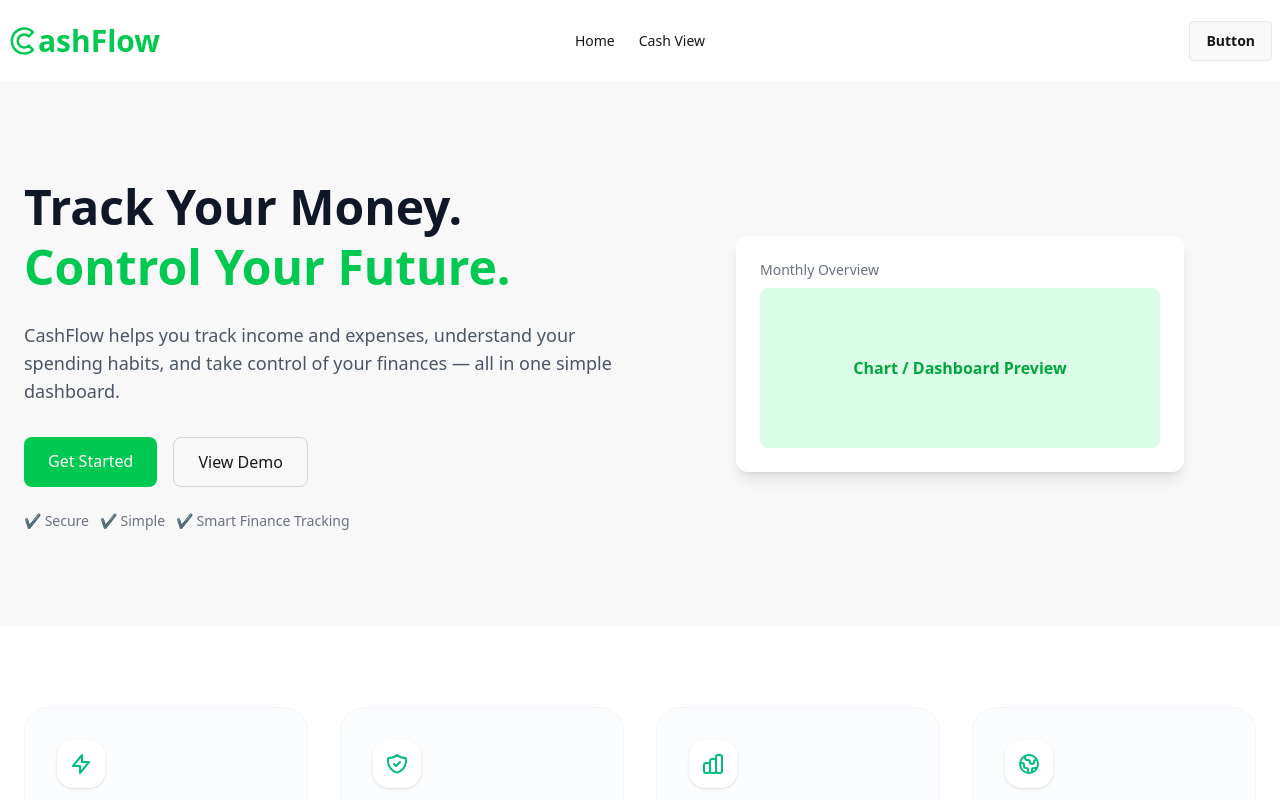
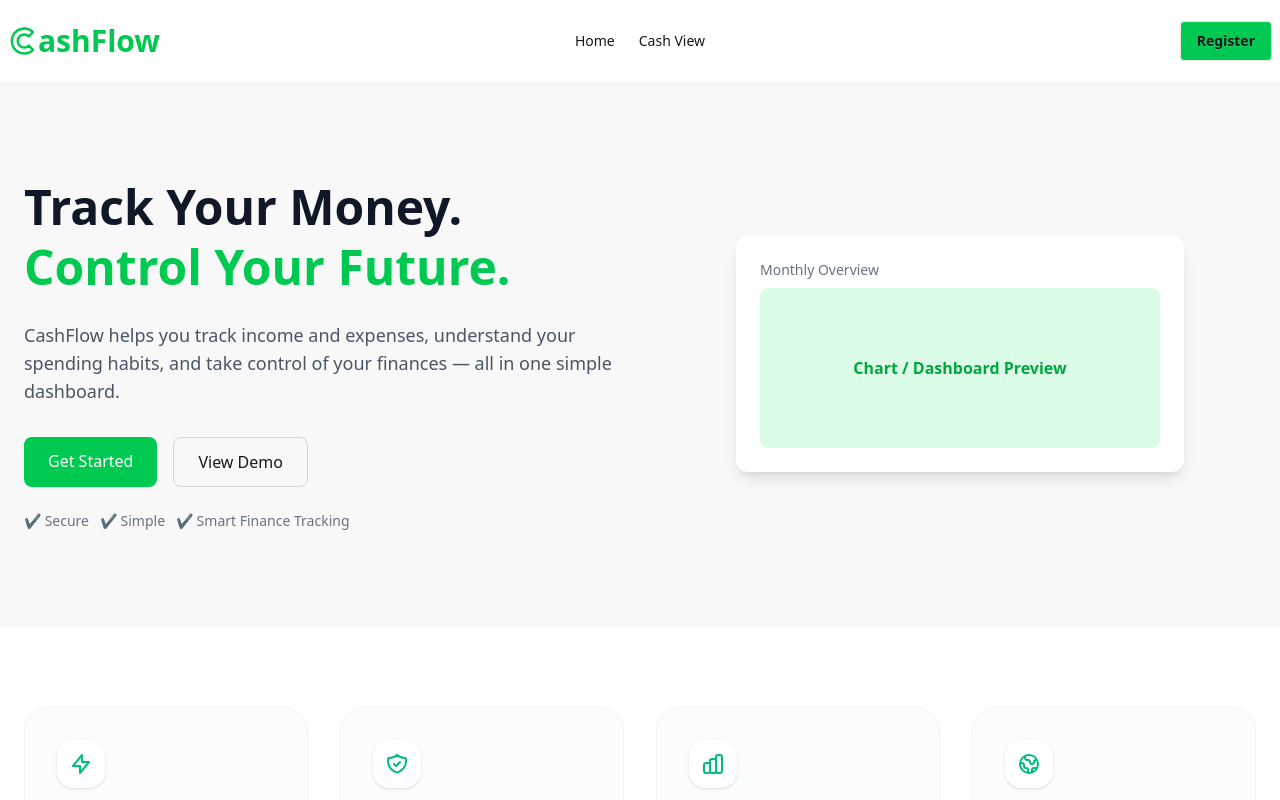
Before and after one commit to jamal-uddin-asif/Cash-Flow, a Next.js app: page / in a window 1280 px wide. Shown: the top 800 px of the page. Built offline with nearby package versions, Linux system fonts and the light colour scheme.

Commit message:
Register component link buttion added

```diff
--- a/src/components/shared/Header.jsx
+++ b/src/components/shared/Header.jsx
@@ -55,7 +55,7 @@ const Header = () => {
             <ul className="menu menu-horizontal px-1">{links}</ul>
           </div>
           <div className="navbar-end">
-            <a className="btn">Button</a>
+            <Link href={'/register'} className="btn bg-green-500">Register</Link>
           </div>
         </div>
       </Container>
```
Also changed, not shown: src/app/page.jsx (line endings or trailing spaces).
